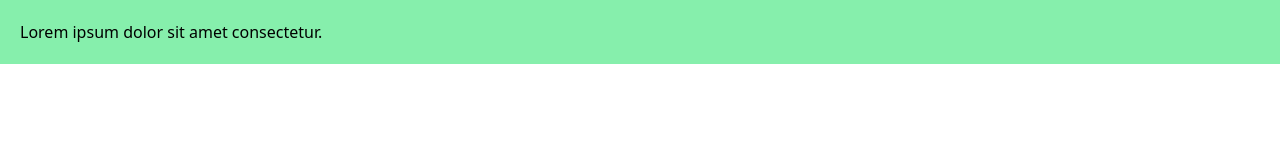
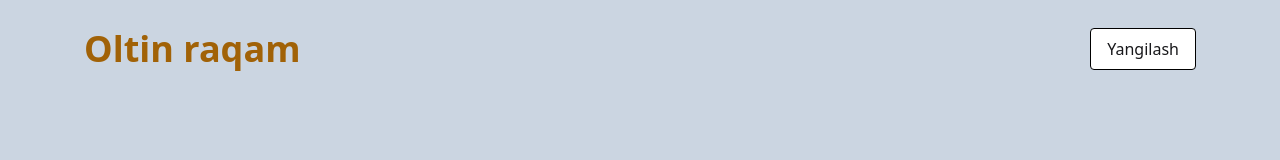
Before and after one commit to Andarov/baxtli-raqam, a website: page src/index.html in a window 1280 px wide. Drawn offline with Linux system fonts and the light colour scheme.

Commit message:
Add site header

```diff
--- a/src/index.html
+++ b/src/index.html
@@ -4,12 +4,23 @@
     <meta charset="UTF-8">
     <meta http-equiv="X-UA-Compatible" content="IE=edge">
     <meta name="viewport" content="width=device-width, initial-scale=1.0">
-    <title>Baxtli raqam</title>
+    <title>Oltin raqam</title>
     <link rel="stylesheet" href="../dist/output.css">
 </head>
-<body>
+<body class="bg-slate-300">
 
-    <p class="p-5 bg-green-300">Lorem ipsum dolor sit amet consectetur.</p>
+    <!-- Header-container -->
+    <header class="py-5 md:py-7">
+        <!-- Header-container -->
+        <div class="container w-full max-w-6xl px-5 mx-auto">
+            <div class="flex justify-between items-center">
+                <!-- Logo -->
+                <a class="text-2xl text-yellow-700 font-bold md:text-4xl" href="index.html">Oltin raqam</a>
+                <!-- Refresh-btn -->
+                <button id="refresh" class="cursor-pointer bg-white border border-black px-4 py-1 rounded text-base font-medium text-zinc-900 md:px-4 md:py-2">Yangilash</button>
+            </div>
+        </div>
+    </header>
 
 </body>
 </html>
```
Also changed, not shown: dist/output.css.
